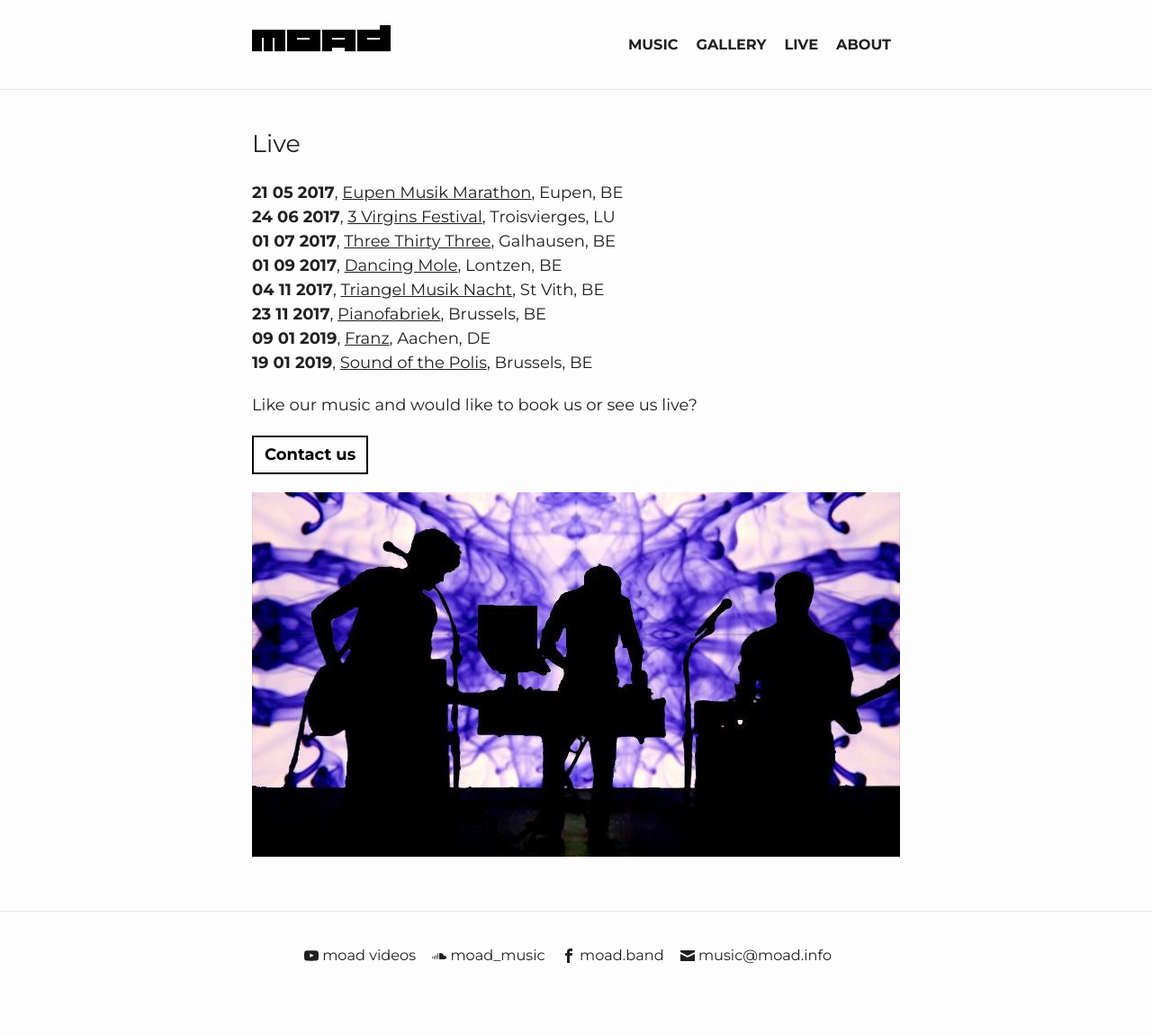
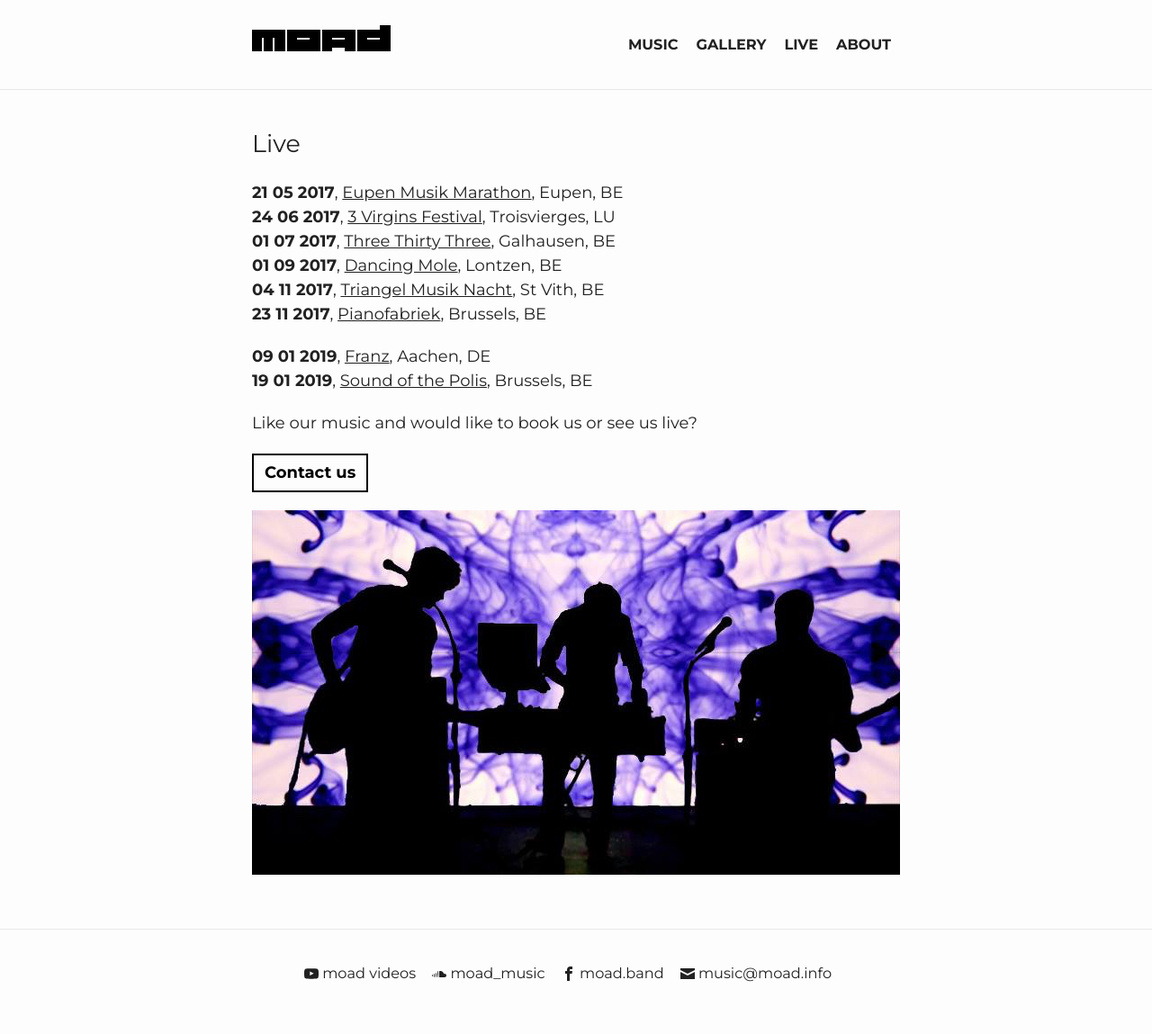
Before and after one commit to marcnoel/moad-site, a Jekyll site: the page built from live.html, in a window 1280 px wide. Shown: the whole page at 90% size. Built offline with Jekyll 4.4.1, drawn with Linux system fonts in a browser that asks for light colours.

Commit message:
Update live.html

```diff
--- a/live.html
+++ b/live.html
@@ -42,7 +42,7 @@
     <li><strong>04 11 2017</strong>, <a style="text-decoration:underline;" href="http://www.triangel.com/cms/index.php" target="_blank">Triangel Musik Nacht</a>, St Vith, BE</li>
     <li><strong>23 11 2017</strong>,
     <a style="text-decoration:underline;" href="http://www.pianofabriek.be" target="_blank">Pianofabriek</a>, Brussels, BE</li>
-    <li><strong> </strong></li>
+    <p><li><strong> </strong></li></p>
     <li><strong>09 01 2019</strong>,
     <a style="text-decoration:underline;" href="http://www.franz-aachen.de/" target="_blank">Franz</a>, Aachen, DE</li>
     <li><strong>19 01 2019</strong>,
```
